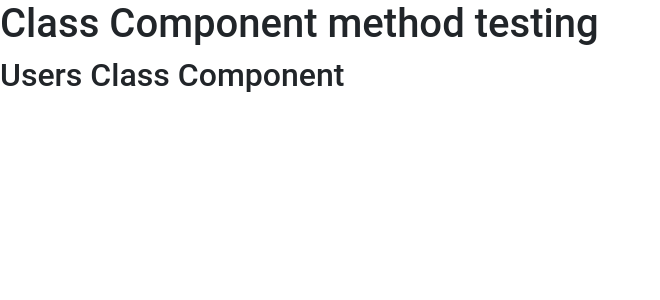
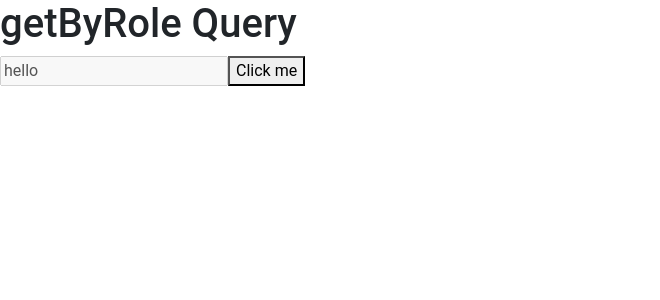
Before and after one commit to Darshikchovatiya/Test_cases_demo, a React (Vite) app: page / in a window 1280 px wide. Shown: the top 300 px of the page, without its empty margins (0-660 px from the left). Built offline with nearby package versions, Linux system fonts and the light colour scheme.

Commit message:
Functional Component method testing

```diff
--- a/src/App.jsx
+++ b/src/App.jsx
@@ -7,11 +7,19 @@ import Home from './component/Home/Home'
 import Edit_stu from './component/Edit_stu/Edit_stu'
 import View from './component/View/View'
 import Users from './Users'
+import handleOtherMethod from './helper'
 
 function App() {
 
     const [data, setData] = useState('');
     const [data1, setData1] = useState('');
+    const [data2, setData2] = useState('');
+
+    const handleData = () => {
+        setData2("Hello");
+    }
+
+
 
     return (
         <>
@@ -30,8 +38,19 @@ function App() {
 
         {/* <h1>Jest testing</h1> */}
 
-        <h1>Class Component method testing</h1>
-        <Users />
+        {/* <h1>Class Component method testing</h1>
+        <Users /> */}
+
+        {/* <h1>Functional Component method testing</h1>
+        <button data-testid="btn1" onClick={handleData}>Update</button>
+        <button onClick={handleOtherMethod}>Print</button>
+
+        <h2>{data2}</h2> */}
+
+
+        <h1>getByRole Query</h1>
+        <input type="text" defaultValue="hello" disabled />
+        <button>Click me</button>
 
             {/* <Header />
             <Routes>
--- /dev/null
+++ b/src/helper.js
@@ -0,0 +1,6 @@
+const handleOtherMethod = () => {
+    // console.log("Hi");
+    return "Hi";
+}
+
+export default handleOtherMethod;
```
Also changed, not shown: 1 other file (tests, documents, lock files or other folders).
